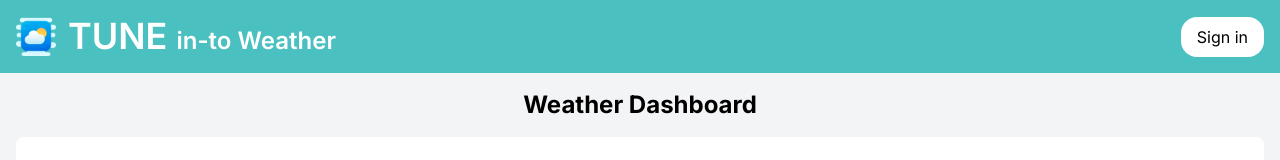
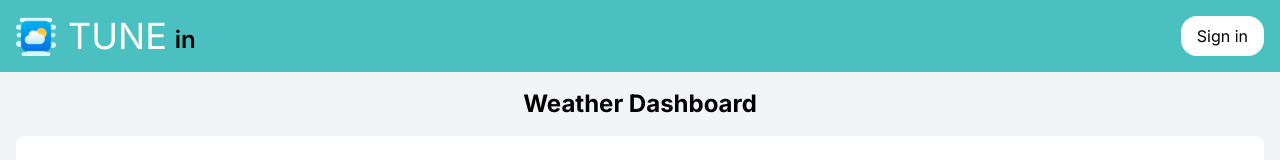
Before and after one commit to Pavan49450/tune, a Next.js app: page / in a window 1280 px wide. Shown: the top 160 px of the page. Built offline with nearby package versions, Linux system fonts and the light colour scheme; no server answers; the database is empty.

Commit message:
Changed the header title.

```diff
--- a/app/signin/page.js
+++ b/app/signin/page.js
@@ -1,4 +1,5 @@
 "use client";
+import { AuthProvider } from "@/context/AuthProvider";
 import { auth } from "@/firebaseConfig/firebaseConfig";
 import { signInWithEmailAndPassword } from "firebase/auth";
 
@@ -8,11 +9,12 @@ import { useEffect } from "react";
 const { default: SignInForm } = require("@/components/login-signup/Login");
 
 const LoginPage = () => {
+  const router = useRouter();
+
   useEffect(() => {
     document.title = "Login Page";
   }, []);
 
-  const router = useRouter();
   const onSubmit = async (data) => {
     console.log(data);
     signInWithEmailAndPassword(auth, data.email, data.createPassword)
@@ -29,9 +31,11 @@ const LoginPage = () => {
   };
 
   return (
-    <div className="flex flex-col items-center justify-center h-screen border">
-      <SignInForm onSubmitCredentials={onSubmit} />
-    </div>
+    <AuthProvider>
+      <div className="flex flex-col items-center justify-center h-screen border">
+        <SignInForm onSubmitCredentials={onSubmit} />
+      </div>
+    </AuthProvider>
   );
 };
 
--- a/app/signup/page.js
+++ b/app/signup/page.js
@@ -6,12 +6,28 @@ import CustomImage from "@/components/ui/Image/Image";
 import { useRouter } from "next/navigation";
 import style from "../../components/login-signup/SignInForm.module.css";
 import { useEffect } from "react";
+import { AuthProvider, useAuth } from "@/context/AuthProvider";
 
 const SignIn = () => {
+  return (
+    <AuthProvider>
+      <SigninComponent />
+    </AuthProvider>
+  );
+};
+
+export default SignIn;
+
+const SigninComponent = () => {
+  const { userLoggedIn } = useAuth();
+
   const router = useRouter();
   useEffect(() => {
     document.title = "Sign In Page";
-  }, []);
+    if (userLoggedIn) {
+      router.push("/");
+    }
+  }, [userLoggedIn]);
 
   return (
     <div className="w-full h-screen flex flex-col items-center justify-center">
@@ -49,5 +65,3 @@ const SignIn = () => {
     </div>
   );
 };
-
-export default SignIn;
--- a/components/Header/Header.js
+++ b/components/Header/Header.js
@@ -16,17 +16,18 @@ const Header = () => {
   const router = useRouter();
   return (
     <div className=" max-w-7xl  mx-auto p-2 sm:p-4 pt-6 bg-customColor flex justify-between items-center flex-col gap-16 sm:gap-4 sm:flex-row">
-      <div className="flex gap-3">
+      <div className="flex gap-3 items-end">
         <CustomImage
           src={`/assets/logo.png`}
           alt="logo"
           width={40}
           height={40}
+          className="min-w-10"
         />
-        <h1 className=" text-center text-xl sm:text-2xl text-white font-semibold">
-          <span className="text-2xl sm:text-4xl">TUNE </span>
-          in-to Weather
-        </h1>
+        <div className=" text-center w-fit flex gap-2 items-end">
+          <span className="text-2xl sm:text-4xl text-white">TUNE </span>
+          <span className="text-xl sm:text-2xl font-semibold">in</span>
+        </div>
       </div>
       {userLoggedIn ? (
         <div className="flex gap-2 items-center w-full justify-end">
--- a/components/login-signup/Login.js
+++ b/components/login-signup/Login.js
@@ -13,9 +13,12 @@ import style from "./SignInForm.module.css";
 import { colorTheme } from "@/constants";
 import Auth from "./Auth";
 import CustomImage from "../ui/Image/Image";
+import { useAuth } from "@/context/AuthProvider";
 
 const SignInForm = ({ onSubmitCredentials }) => {
   const [formIsValid, setFormIsValid] = useState(false);
+
+  const { userLoggedIn } = useAuth();
 
   const router = useRouter();
 
@@ -23,8 +26,14 @@ const SignInForm = ({ onSubmitCredentials }) => {
   const passwordInput = useInput({ validateValue: passwordValidation });
 
   useEffect(() => {
-    setFormIsValid(emailInput.isValid);
+    setFormIsValid(emailInput.isValid && passwordInput.isValid);
   }, [emailInput.isValid, passwordInput.isValid]);
+
+  useEffect(() => {
+    if (userLoggedIn) {
+      router.push("/");
+    }
+  }, [userLoggedIn]);
 
   // const dispatch = useDispatch();
 
```
